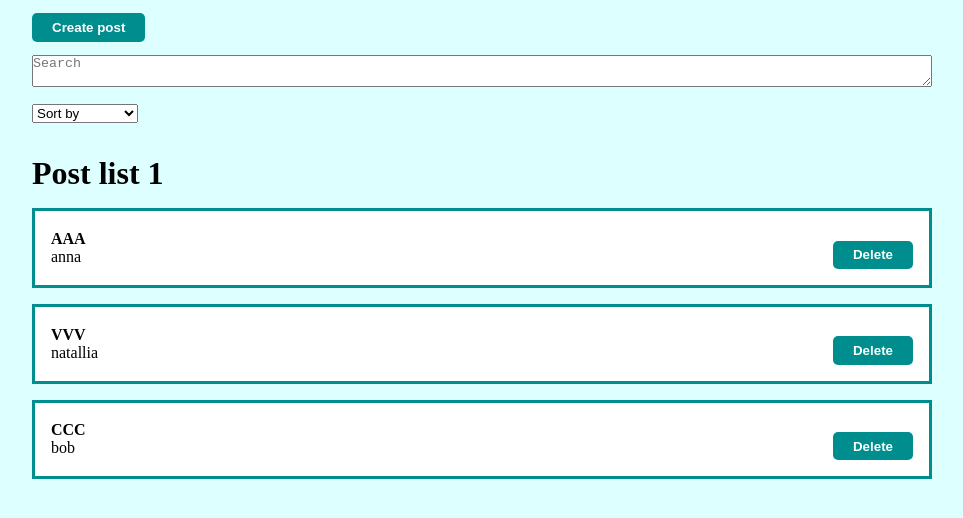
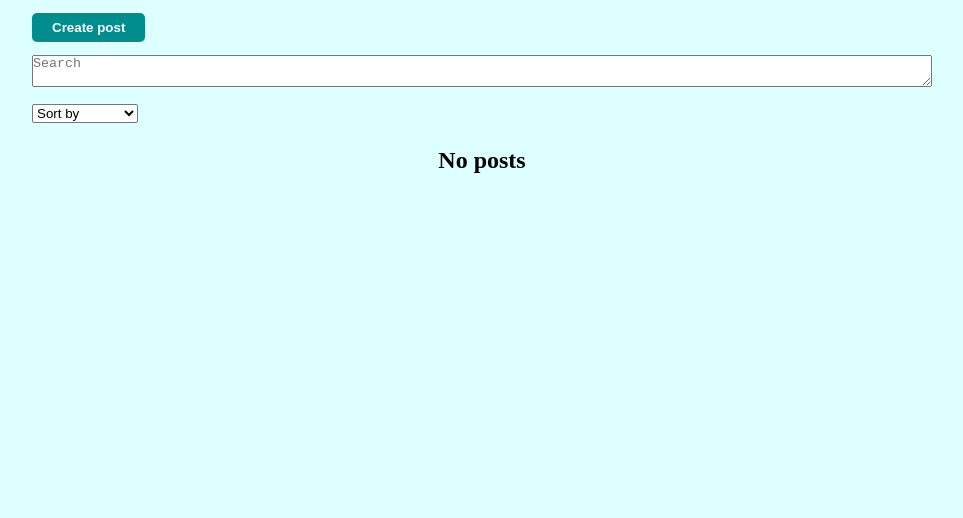
Before and after one commit to NatalliaLanina/Ulbi, a React (Create React App) app: page / in a window 1280 px wide. Shown: the top 518 px of the page, without its empty margins (158-1121 px from the left). Built offline with nearby package versions, Linux system fonts and the light colour scheme.

Commit message:
feat: add usePosts

```diff
--- a/src/App.js
+++ b/src/App.js
@@ -5,36 +5,21 @@ import PostForm from "./components/PostForm";
 import PostFilter from "./components/PostFilter";
 import MyModal from "./components/UI/modal/MyModal";
 import MyButton from "./components/UI/button/MyButton";
+import {usePosts} from "./hooks/usePosts";
 
 function App() {
-  const [posts, setPosts] = useState([
-    {id: 1, title: 'aaa', body: 'anna'},
-    {id: 2, title: 'vvv', body: 'natallia'},
-    {id: 3, title: 'ccc', body: 'bob'},
-  ]);
+  const [posts, setPosts] = useState([]);
   const [filter, setFilter] = useState({sort: '', query: ''});
-  const [modal, setModal] = useState(false)
-
-  const sortedPosts = useMemo(() => {
-    if (filter.sort) {
-      return [...posts].sort((a, b) => a[filter.sort].localeCompare(b[filter.sort]))
-    }
-    return posts;
-  }, [filter.sort, posts]);
-
-
-  const sortedAndSearchedPosts = useMemo(() => {
-    return sortedPosts.filter(post => post.title.toLowerCase().includes(filter.query))
-  }, [filter.query, sortedPosts])
-
+  const [modal, setModal] = useState(false);
+  const sortedAndSearchedPosts = usePosts(posts, filter.sort, filter.query);
 
   const createPost = (newPost) => {
     setPosts([...posts, newPost]);
     setModal(false)
-  }
+  };
   const removePost = (post) => {
     setPosts(posts.filter(p => p.id !== post.id))
-  }
+  };
 
   return (
     <div className="app">
--- /dev/null
+++ b/src/hooks/usePosts.js
@@ -0,0 +1,22 @@
+import {useMemo} from "react";
+
+export const useSortedPosts = (posts, sort) => {
+  const sortedPosts = useMemo(() => {
+    if (sort) {
+      return [...posts].sort((a, b) => a[sort].localeCompare(b[sort]))
+    }
+    return posts;
+  }, [sort, posts]);
+
+  return sortedPosts;
+}
+
+export const usePosts = (posts, sort, query) => {
+  const sortedPosts = useSortedPosts(posts, sort);
+
+  const sortedAndSearchedPosts = useMemo(() => {
+    return sortedPosts.filter(post => post.title.toLowerCase().includes(query))
+  }, [query, sortedPosts]);
+
+  return sortedAndSearchedPosts;
+}
```
